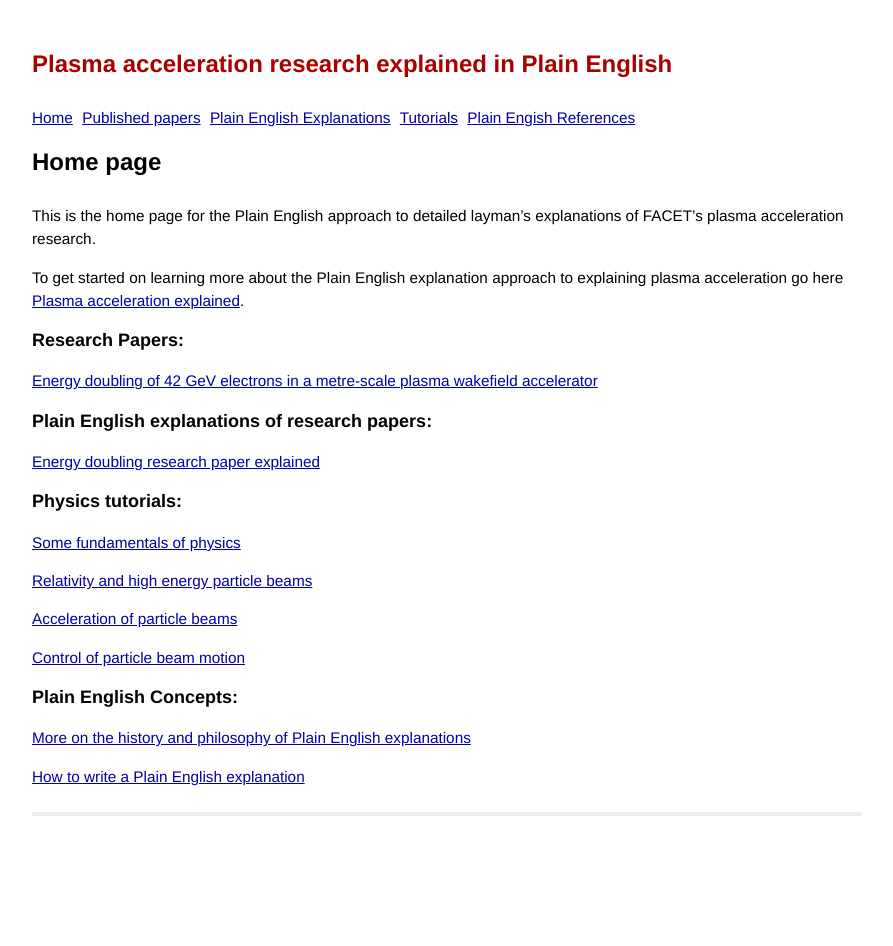
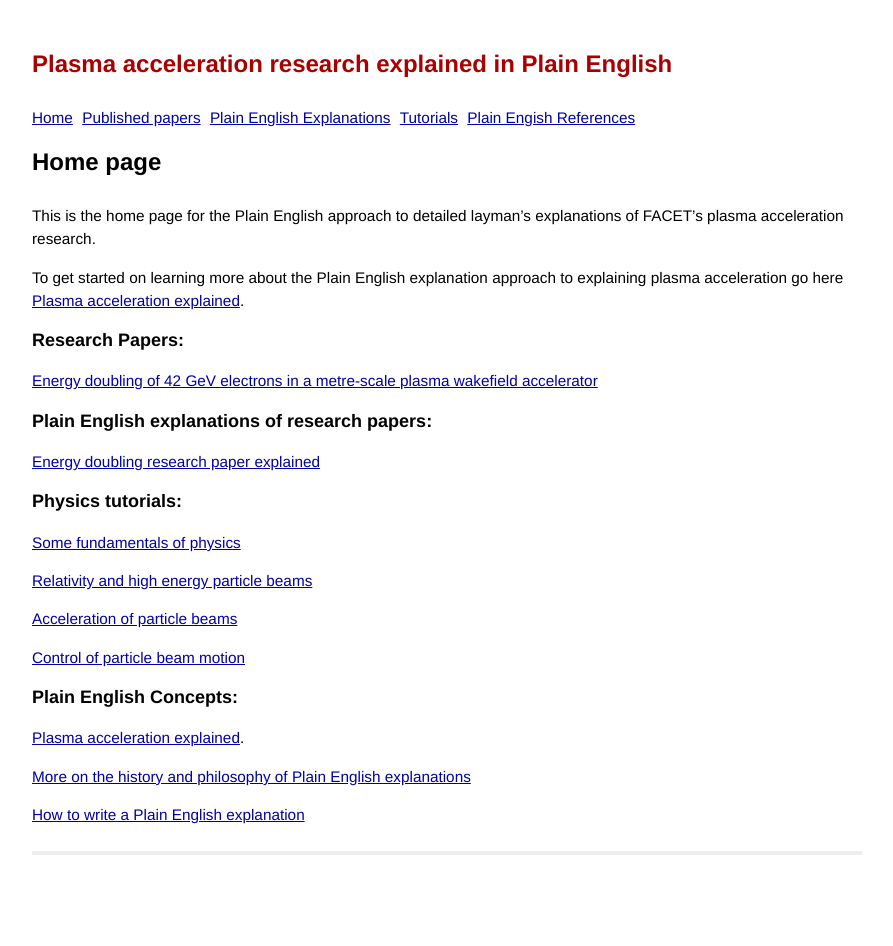
Before and after one commit to grbfacet/facet, a Jekyll site: the page built from index.md, in a window 1280 px wide. Shown: the whole page, without its empty margins (193-1086 px from the left). Built offline with Jekyll 4.4.1, drawn with Linux system fonts in a browser that asks for light colours.

Commit message:
Update index.md

```diff
--- a/index.md
+++ b/index.md
@@ -31,6 +31,8 @@ To get started on learning more about the Plain English explanation approach to
 
 ### Plain English Concepts:
 
+[Plasma acceleration explained](/plasma-accel-explained.html).
+
 [More on the history and philosophy of Plain English explanations](/plain-english-papers.html)
 
 [How to write a Plain English explanation](/how-to-write-a-PEP.html)
```
